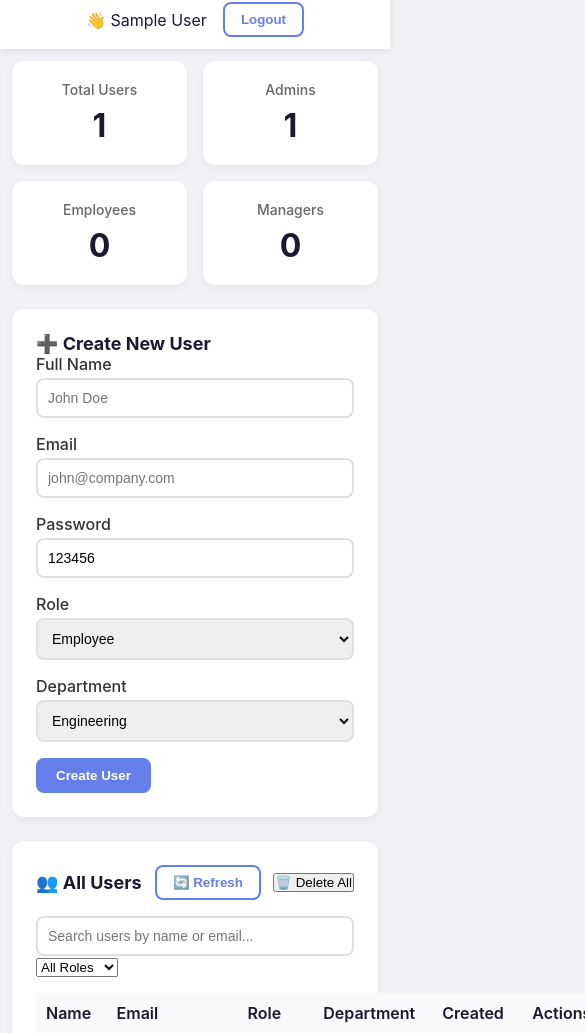
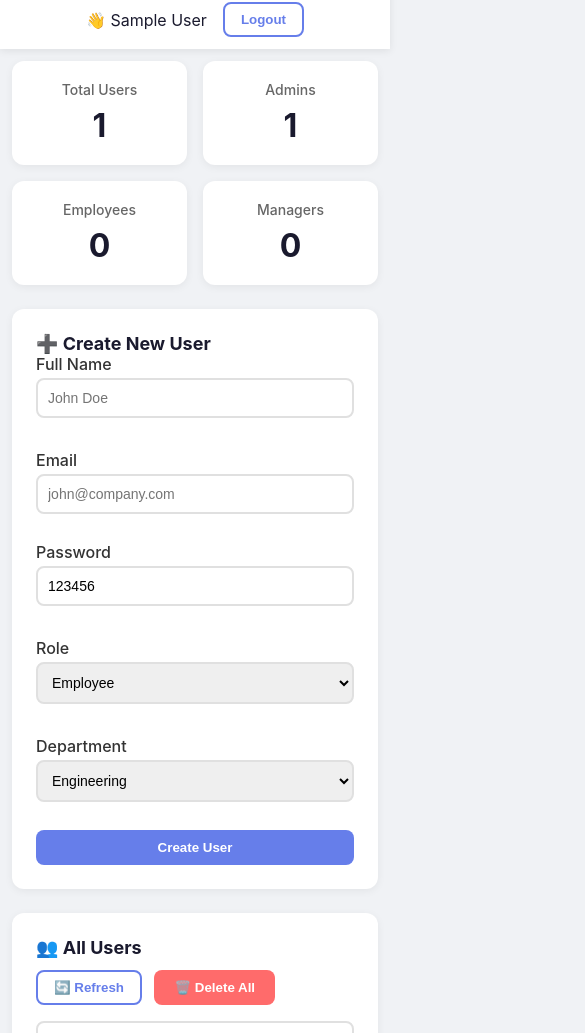
Before and after one commit to smrtsystem/break-tracker-supabase, a website: page admin-dashboard.html in a window 390 px wide. Shown: the part 42-1075 px from the top of the page, 585 px wide, since content can reach past the window. Drawn offline with Linux system fonts and the light colour scheme; sample sign-in values are in the browser's storage.

Commit message:
Update style.css

```diff
--- a/style.css
+++ b/style.css
@@ -142,11 +142,34 @@ body {
     justify-content: space-between;
     align-items: center;
     margin-bottom: 16px;
+    flex-wrap: wrap;
+    gap: 12px;
 }
 
 .card h2 {
     font-size: 18px;
     color: #1a1a2e;
+}
+
+/* ============================================
+   ADMIN CREATE USER FORM
+   ============================================ */
+.create-user-form {
+    display: flex;
+    flex-direction: column;
+    gap: 12px;
+}
+
+.form-row {
+    display: grid;
+    grid-template-columns: 1fr 1fr;
+    gap: 16px;
+}
+
+@media (max-width: 768px) {
+    .form-row {
+        grid-template-columns: 1fr;
+    }
 }
 
 /* ============================================
@@ -181,6 +204,21 @@ body {
 .btn-outline:hover {
     background: #667eea;
     color: white;
+}
+
+.btn-danger {
+    background: #ff6b6b;
+    color: white;
+    border: none;
+    padding: 10px 20px;
+    border-radius: 8px;
+    font-weight: 600;
+    cursor: pointer;
+    transition: background 0.2s;
+}
+
+.btn-danger:hover {
+    background: #e55a5a;
 }
 
 .btn-block {
@@ -324,16 +362,30 @@ body {
     gap: 6px;
 }
 
+/* ============================================
+   FILTERS
+   ============================================ */
 .filters {
+    display: flex;
+    gap: 12px;
     margin-bottom: 16px;
+    flex-wrap: wrap;
 }
 
-.filters input {
-    width: 100%;
+.filters input,
+.filters select {
     padding: 10px;
     border: 2px solid #e0e0e0;
     border-radius: 8px;
     font-size: 14px;
+    flex: 1;
+    min-width: 150px;
+}
+
+.filters input:focus,
+.filters select:focus {
+    outline: none;
+    border-color: #667eea;
 }
 
 /* ============================================
@@ -357,6 +409,10 @@ body {
     color: #1a1a2e;
 }
 
+.badge.blue {
+    background: #667eea;
+}
+
 .badge.red {
     background: #ff6b6b;
 }
@@ -378,12 +434,15 @@ body {
     background: #f8f9fa;
     border-radius: 8px;
     border-left: 4px solid #ff6b6b;
+    flex-wrap: wrap;
+    gap: 8px;
 }
 
 .break-item > div {
     display: flex;
     align-items: center;
     gap: 12px;
+    flex-wrap: wrap;
 }
 
 /* ============================================
@@ -392,6 +451,7 @@ body {
 .history-table {
     width: 100%;
     border-collapse: collapse;
+    font-size: 14px;
 }
 
 .history-table th {
@@ -409,6 +469,16 @@ body {
 
 .history-table tr:hover {
     background: #f8f9fa;
+}
+
+@media (max-width: 768px) {
+    .history-table {
+        font-size: 12px;
+    }
+    .history-table th,
+    .history-table td {
+        padding: 6px 8px;
+    }
 }
 
 /* ============================================
@@ -473,6 +543,16 @@ body {
     font-size: 14px;
 }
 
+.error {
+    text-align: center;
+    color: #ff6b6b;
+    padding: 10px;
+    font-size: 14px;
+    background: #ffe8e8;
+    border-radius: 8px;
+    display: none;
+}
+
 /* ============================================
    RESPONSIVE
    ============================================ */
@@ -503,10 +583,23 @@ body {
     .break-item {
         flex-direction: column;
         align-items: flex-start;
-        gap: 8px;
+    }
+
+    .break-item > div {
+        width: 100%;
+        justify-content: space-between;
     }
 
     .auth-card {
         padding: 24px;
     }
+
+    .filters {
+        flex-direction: column;
+    }
+
+    .filters input,
+    .filters select {
+        width: 100%;
+    }
 }
```
